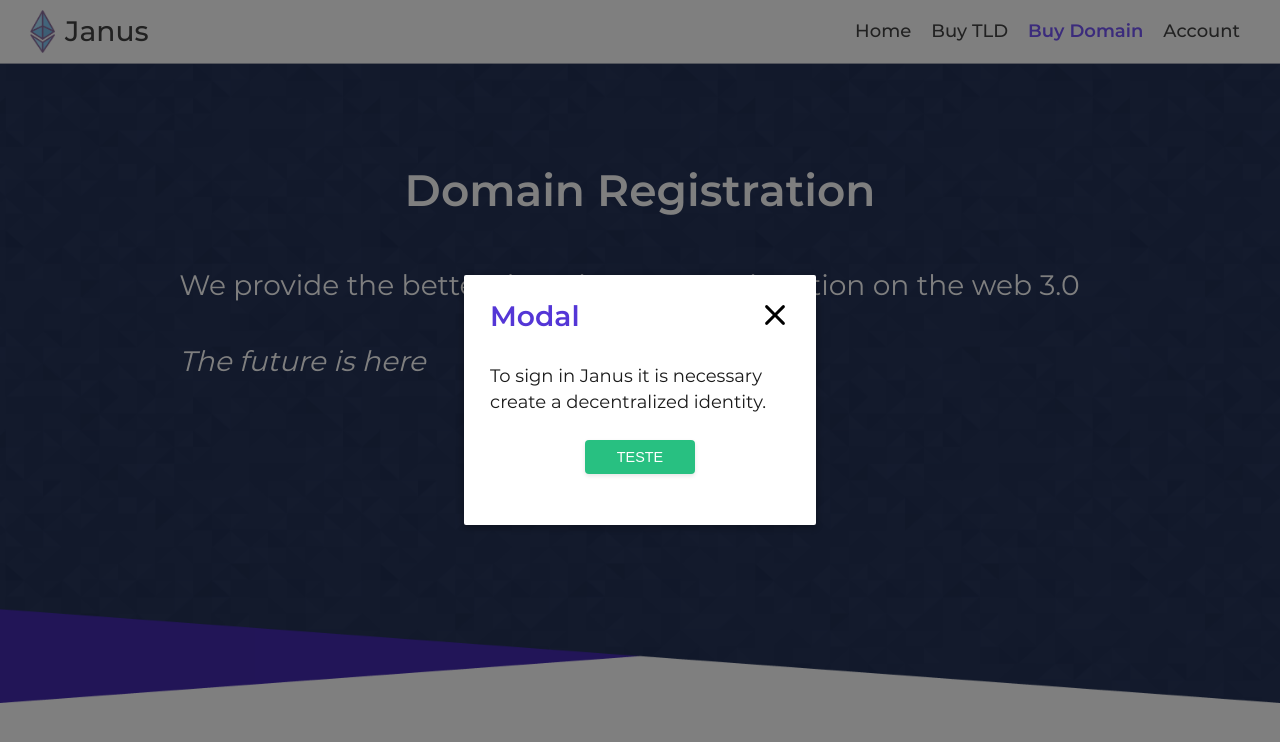
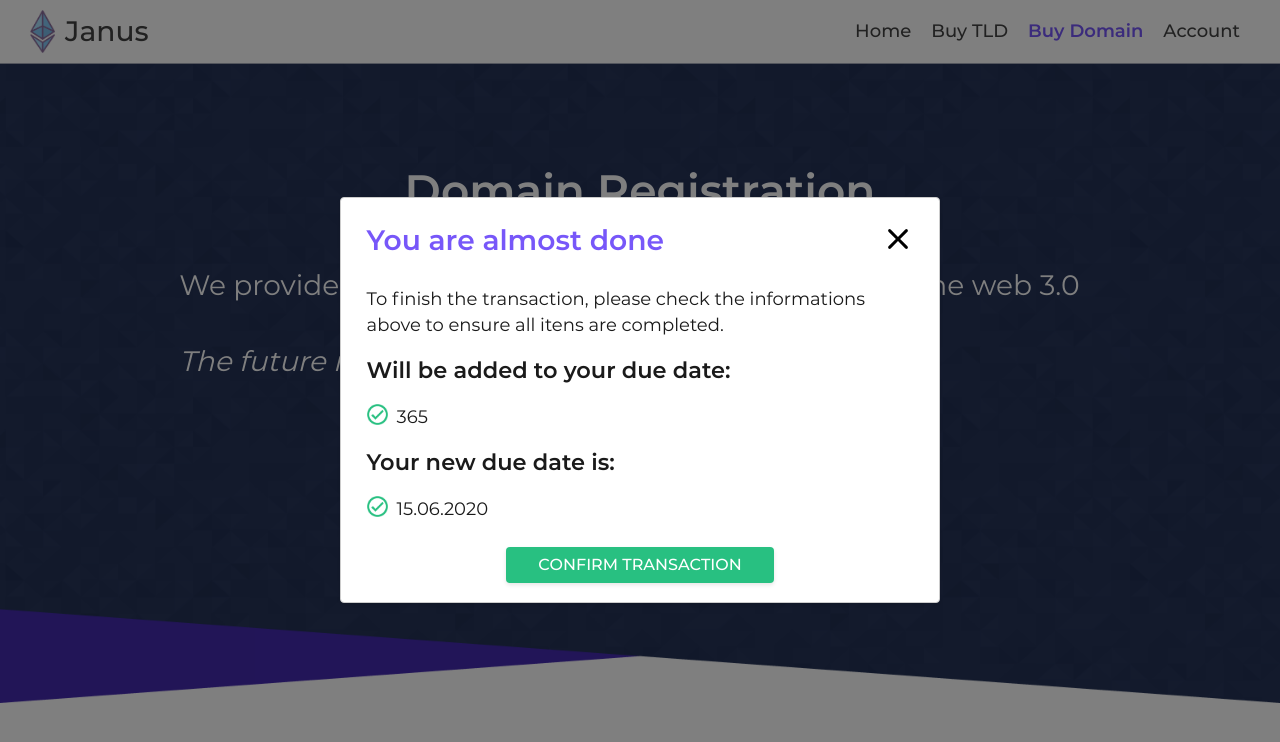
Before and after one commit to 4cadia-foundation/jns, a Vue app in the folder packages/janus.webapp.jns/: page /#/domain in a window 1280 px wide. Shown: the top 742 px of the page. Built offline with nearby package versions, Linux system fonts and the light colour scheme; what @kugatsu/vuenotification, vue-apexcharts, vue-loading-overlay would draw is missing.

Commit message:
Adjusting Modal

```diff
--- a/packages/janus.webapp.jns/src/assets/styles/utils.css
+++ b/packages/janus.webapp.jns/src/assets/styles/utils.css
@@ -3,8 +3,7 @@
     overflow: hidden;
 }
 
-.container {
-}
+.container {}
 
 .row {
     position: relative;
@@ -69,6 +68,10 @@
 
 .btn--success {
     background: var(--color-green);
+    font-family: Montserrat;
+    font-style: normal;
+    font-weight: 500;
+    font-size: 16px;
 }
 
 .btn--warn {
--- a/packages/janus.webapp.jns/src/components/BaseModal.vue
+++ b/packages/janus.webapp.jns/src/components/BaseModal.vue
@@ -18,8 +18,6 @@
             <div class="modal-footer">
               <slot name="footer"></slot>
             </div>
-
-            <slot></slot>
           </div>
         </div>
       </div>
--- a/packages/janus.webapp.jns/src/view/Domain.vue
+++ b/packages/janus.webapp.jns/src/view/Domain.vue
@@ -6,19 +6,24 @@
       <v-card v-if="block['type']=='list_card'" :list="block['content'][0]"/>
     </div>
 
-    <div>
+    <div class="modal-domain">
 
       <v-modal ref="domainModal">
-        <template v-slot:header>
-          <h3> Modal </h3>
+        <template v-slot:header class="modal-header">
+          <h3> You are almost done </h3>
+
         </template>
 
         <template v-slot:body>
-          <p>To sign in Janus it is necessary create a decentralized identity.</p>
+          <p class="modal-body">To finish the transaction, please check the informations above to ensure all itens are completed.</p>
+          <h4>Will be added to your due date:</h4>
+          <p><img src="../assets/images/check.png" width="21px" height="21px" class="img-check">365</p>
+          <h4>Your new due date is:</h4>
+          <p><img src="../assets/images/check.png" width="21px" height="21px" class="img-check">15.06.2020</p>
         </template>
 
         <template v-slot:footer>
-          <button class="btn btn--success">Teste</button>
+          <button class="btn btn--success btn-lua">Confirm transaction</button>
         </template>
       </v-modal>
 
@@ -55,5 +60,48 @@ export default {
 }
 </script>
 
-<style scoped>
+<style>
+
+.modal-domain .modal-header h3 {
+  font-family: Montserrat;
+  font-style: normal;
+  color: var(--color-primary);
+  display: flex;
+  align-items: center;
+}
+
+.modal-domain h4 {
+  text-align: left;
+  margin: 5px 0px;
+}
+
+.modal-domain .modal-container {
+  width: 600px;
+  height: auto;
+  background: #FFFFFF;
+  border: 1px solid #CCCCCC;
+  box-sizing: border-box;
+  box-shadow: 0px 2px 4px rgba(0, 0, 0, 0.1);
+  border-radius: 4px;
+  padding-bottom: 18.359px;
+}
+
+.img-check {
+  margin-right: 9px;
+}
+
+.modal-domain .modal-header .p {
+  margin: 7px 0px;
+}
+
+.btn--success .btn-lua {
+  font-family: Montserrat;
+  font-style: normal;
+  font-weight: 500;
+  font-size: 130px;
+  line-height: 20px;
+  display: flex;
+  align-items: center;
+  text-align: center;
+}
 </style>
```
Also changed, not shown: 1 other file (tests, documents, lock files or other folders). Lines whose indentation alone changed are shown as unchanged.
